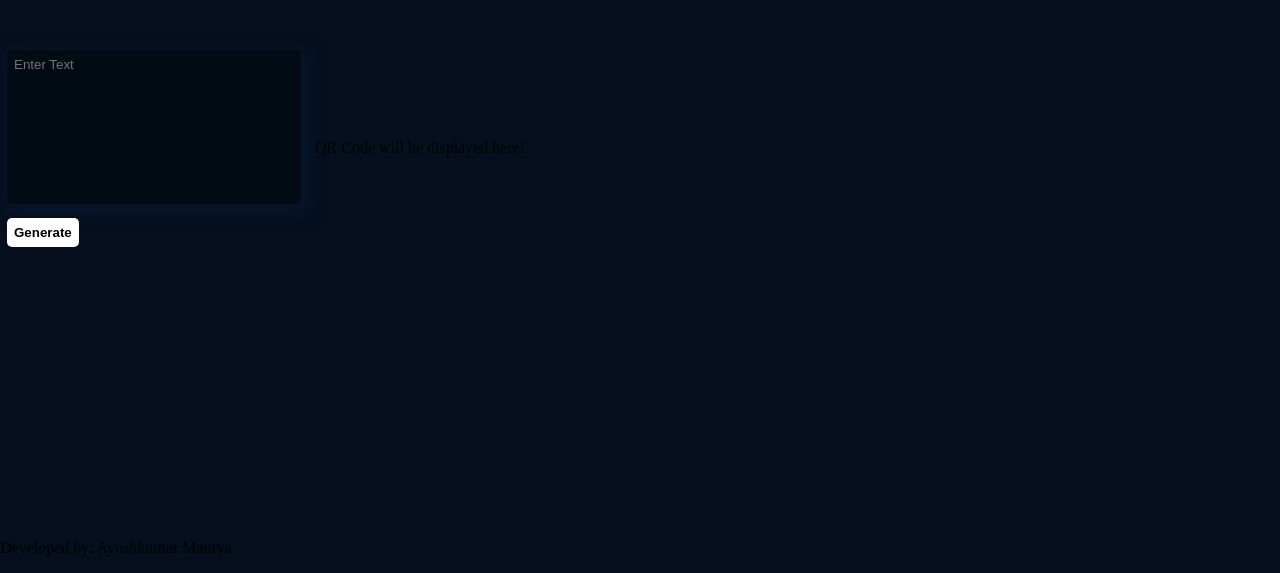
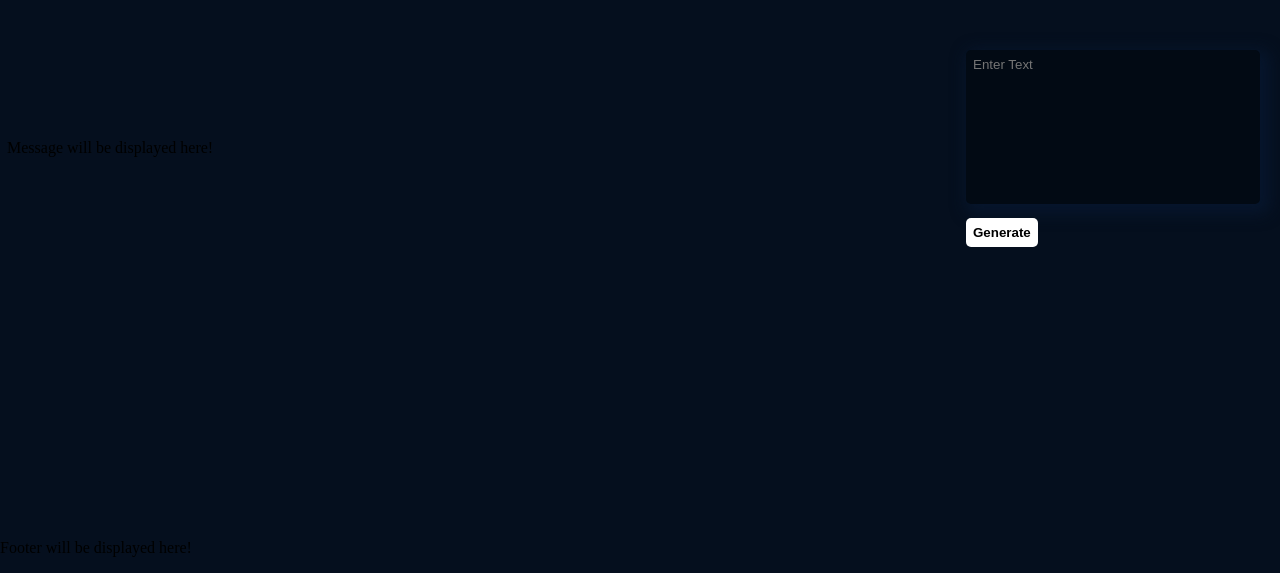
Before and after one commit to ayushkumar-maurya/Text-QR-Code-Generator, a React (Vite) app in the folder app/: page / in a window 1280 px wide. Shown: the part 227-800 px from the top of the page. Built offline with nearby package versions, Linux system fonts and the light colour scheme.

Commit message:
Modularized Component stylings

```diff
--- a/app/src/App.jsx
+++ b/app/src/App.jsx
@@ -1,16 +1,11 @@
 import Content from "./components/Content"
 import appStyles from "./styles/App"
-import './css/App.css'
 
 const App = () => {
   return (
-    <div style={appStyles.main}>
-      <div style={appStyles.content} className="content">
-        <Content />
-      </div>
-      <div style={appStyles.footer}>
-        <p>Developed by: Ayushkumar Maurya</p>
-      </div>
+    <div style={appStyles.container}>
+      <Content />
+      <p>Footer will be displayed here!</p>
     </div>
   )
 }
--- a/app/src/components/Content.jsx
+++ b/app/src/components/Content.jsx
@@ -1,19 +1,18 @@
 import { useState } from "react"
+import Message from "./Message"
 import Text from "./Text"
 import contentStyles from "../styles/Content"
+import '../css/Content.css'
 
 const Content = () => {
   const [textForQR, setTextForQR] = useState(null)
 
   return (
-    <>
-      <div style={contentStyles.containerOne}>
-        <Text setTextForQR={setTextForQR} />
-      </div>
-      <div style={contentStyles.containerTwo}>
-        <p>QR Code will be displayed here!</p>
-      </div>
-    </>
+    <div style={contentStyles.container} className="content">
+      {textForQR ? <></> : <Message />}
+      <Text setTextForQR={setTextForQR} />
+      {textForQR ? <p style={{ flex: 1 }}>QR Code will be displayed here!</p> : <></>}
+    </div>
   )
 }
 
--- /dev/null
+++ b/app/src/components/Message.jsx
@@ -0,0 +1,11 @@
+import messageStyles from "../styles/Message"
+
+const Message = () => {
+  return (
+    <div style={messageStyles.container}>
+      <p>Message will be displayed here!</p>
+    </div>
+  )
+}
+
+export default Message
--- a/app/src/components/Text.jsx
+++ b/app/src/components/Text.jsx
@@ -6,7 +6,7 @@ const Text = ({ setTextForQR }) => {
   const [text, setText] = useState('')
 
   return (
-    <>
+    <div style={textStyles.container}>
       <textarea
         maxLength={1000}
         style={textStyles.text}
@@ -16,7 +16,7 @@ const Text = ({ setTextForQR }) => {
       />
       <br />
       <button type="button" style={textStyles.button} onClick={() => setTextForQR(text)}>Generate</button>
-    </>
+    </div>
   )
 }
 
--- a/app/src/styles/App.jsx
+++ b/app/src/styles/App.jsx
@@ -1,18 +1,8 @@
 const appStyles = {
-  main: {
+  container: {
     display: 'flex',
     flexDirection: 'column',
     minHeight: '100vh'
-  },
-
-  content: {
-    flex: 1,
-    display: 'flex',
-    alignItems: 'center'
-  },
-
-  footer: {
-
   }
 }
 
--- a/app/src/styles/Content.jsx
+++ b/app/src/styles/Content.jsx
@@ -1,11 +1,8 @@
 const contentStyles = {
-  containerOne: {
-    padding: '7px'
-  },
-
-  containerTwo: {
+  container: {
     flex: 1,
-    padding: '7px'
+    display: 'flex',
+    alignItems: 'center'
   }
 }
 
--- /dev/null
+++ b/app/src/styles/Message.jsx
@@ -0,0 +1,8 @@
+const messageStyles = {
+  container: {
+    flex: 1,
+    padding: '7px'
+  }
+}
+
+export default messageStyles
--- a/app/src/styles/Text.jsx
+++ b/app/src/styles/Text.jsx
@@ -1,4 +1,8 @@
 const textStyles = {
+  container: {
+    padding: '20px'
+  },
+
   text: {
     fontFamily: 'sans-serif',
     resize: 'none',
```
Also changed, not shown: app/src/css/Content.css (renamed from app/src/css/App.css).
